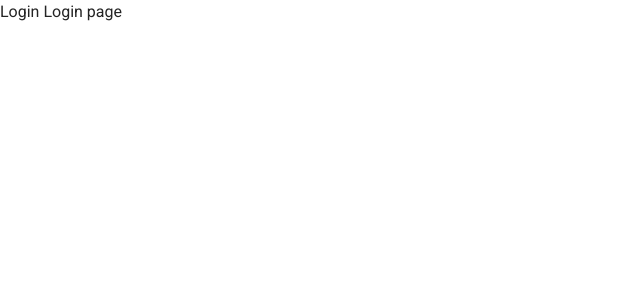
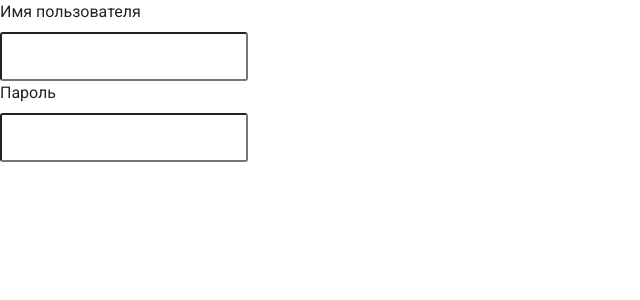
Before and after one commit to Andrei2348/CRM-planner, a Vue app: page /login in a window 1280 px wide. Shown: the top 300 px of the page, without its empty margins (0-640 px from the left). Built offline with nearby package versions, Linux system fonts and the light colour scheme.

Commit message:
create login components

```diff
--- a/src/components/AsideComponent/AsideComponent.vue
+++ b/src/components/AsideComponent/AsideComponent.vue
@@ -1,6 +1,5 @@
 <template>
 	<aside class='aside'>
-		<h3>Aside Component</h3>
 		<button class='aside__logout-button'>
 		<SvgIcon icon="log-out" />
 		</button>
--- /dev/null
+++ b/src/components/InputComponent/InputComponent.scss
@@ -0,0 +1,24 @@
+.input__wrapper{
+	display: flex;
+	flex-direction: column;
+	align-items: flex-start;
+	justify-content: center;
+	gap: 8px;
+}
+.input__area{
+	font-size: 18px;
+	line-height: 1;
+	font-weight: 300;
+	padding: 12px 6px;
+	outline: none;
+	border-radius: 3px;
+}
+
+.error {
+	border: 1px solid red;
+}
+
+.error-message {
+	color: red;
+	font-size: 0.85em;
+}
--- /dev/null
+++ b/src/components/InputComponent/InputComponent.ts
@@ -0,0 +1,66 @@
+import { defineComponent, ref, watch } from 'vue'
+
+export default defineComponent({
+	name: 'InputComponent',
+	props: {
+		name: {
+			type: String,
+			required: true
+		},
+		label: {
+			type: String,
+			required: true
+		},
+		type: {
+			type: String,
+			default: 'text'
+		},
+		placeholder: {
+			type: String,
+			default: ''
+		},
+		modelValue: {
+			type: String,
+			default: ''
+		},
+		required: {
+			type: Boolean,
+			default: false
+		},
+		disabled: {
+			type: Boolean,
+			default: false
+		},
+		readonly: {
+			type: Boolean,
+			default: false
+		},
+		maxlength: {
+			type: Number,
+			default: null
+		},
+		autocomplete: {
+			type: String,
+			default: 'off'
+		},
+		error: {
+			type: String,
+			default: ''
+		}
+	},
+	setup(props, { emit }) {
+		const inputValue = ref<string>(props.modelValue)
+
+		watch(inputValue, (newValue) => {
+			emit('update:modelValue', newValue)
+		})
+
+		watch(() => props.modelValue, (newValue) => {
+			inputValue.value = newValue;
+		})
+
+		return {
+			inputValue,
+		}
+	}
+})
--- /dev/null
+++ b/src/components/InputComponent/InputComponent.vue
@@ -0,0 +1,22 @@
+<template>
+<div class='input__wrapper'>
+	<label :for="name">{{ label }}</label>
+	<input
+		class='input__area'
+		:type="type"
+		:id="name"
+		:placeholder="placeholder"
+		:v-model="inputValue"
+		:required="required"
+		:disabled="disabled"
+		:readonly="readonly"
+		:maxlength="maxlength"
+		:autocomplete="autocomplete"
+		:class="{ error: error }"
+	/>
+	<span v-if="error" class="error-message">{{ error }}</span>
+</div>
+</template>
+
+<script lang="ts" src="./InputComponent.ts"></script>
+<style lang="scss" scoped src="./InputComponent.scss"></style>
--- /dev/null
+++ b/src/components/LoginForm/LoginForm.ts
@@ -0,0 +1,12 @@
+import { defineComponent } from 'vue'
+
+
+
+export default defineComponent({
+  name: 'LoginForm',
+
+  setup() {
+    return {
+    }
+  },
+})
--- /dev/null
+++ b/src/components/LoginForm/LoginForm.vue
@@ -0,0 +1,7 @@
+<template>
+	<InputComponent label='Имя пользователя' name='username'/>
+	<InputComponent label='Пароль' name='password'/>
+</template>
+
+<script lang="ts" src="./LoginForm.ts"></script>
+<style lang="scss" scoped src="./LoginForm.scss"></style>
--- a/src/layouts/LoginLayout/LoginLayout.vue
+++ b/src/layouts/LoginLayout/LoginLayout.vue
@@ -1,5 +1,4 @@
 <template>
-	Login
 	<slot />
 </template>
 
--- a/src/layouts/MainLayout/MainLayout.vue
+++ b/src/layouts/MainLayout/MainLayout.vue
@@ -1,6 +1,6 @@
 <template>
 	<AsideComponent />
-	Main
+
 	<slot />
 </template>
 
--- a/src/plugins/globalComponents.ts
+++ b/src/plugins/globalComponents.ts
@@ -1,7 +1,9 @@
 import { App } from 'vue'
 import SvgIcon from '@/components/SvgIcon/SvgIcon.vue'
+import InputComponent from '@/components/InputComponent/InputComponent.vue'
 
 const globalComponents = (app: App) => {
   app.component('SvgIcon', SvgIcon)
+  app.component('InputComponent', InputComponent)
 }
 export default globalComponents
--- a/src/views/LoginComponent/LoginComponent.ts
+++ b/src/views/LoginComponent/LoginComponent.ts
@@ -1,10 +1,12 @@
 import { defineComponent } from 'vue'
 import LoginLayout from "@/layouts/LoginLayout/LoginLayout.vue";
+import LoginForm from '@/components/LoginForm/LoginForm.vue'
 
 export default defineComponent({
   name: 'LoginComponent',
 	components: {
-		LoginLayout
+		LoginLayout,
+    LoginForm
 	},
   setup() {
     return {}
--- a/src/views/LoginComponent/LoginComponent.vue
+++ b/src/views/LoginComponent/LoginComponent.vue
@@ -1,6 +1,6 @@
 <template>
 	<LoginLayout>
-		Login page
+		<LoginForm />
 	</LoginLayout>
 </template>
 
```
Also changed, not shown: src/components/LoginForm/LoginForm.scss (added).
